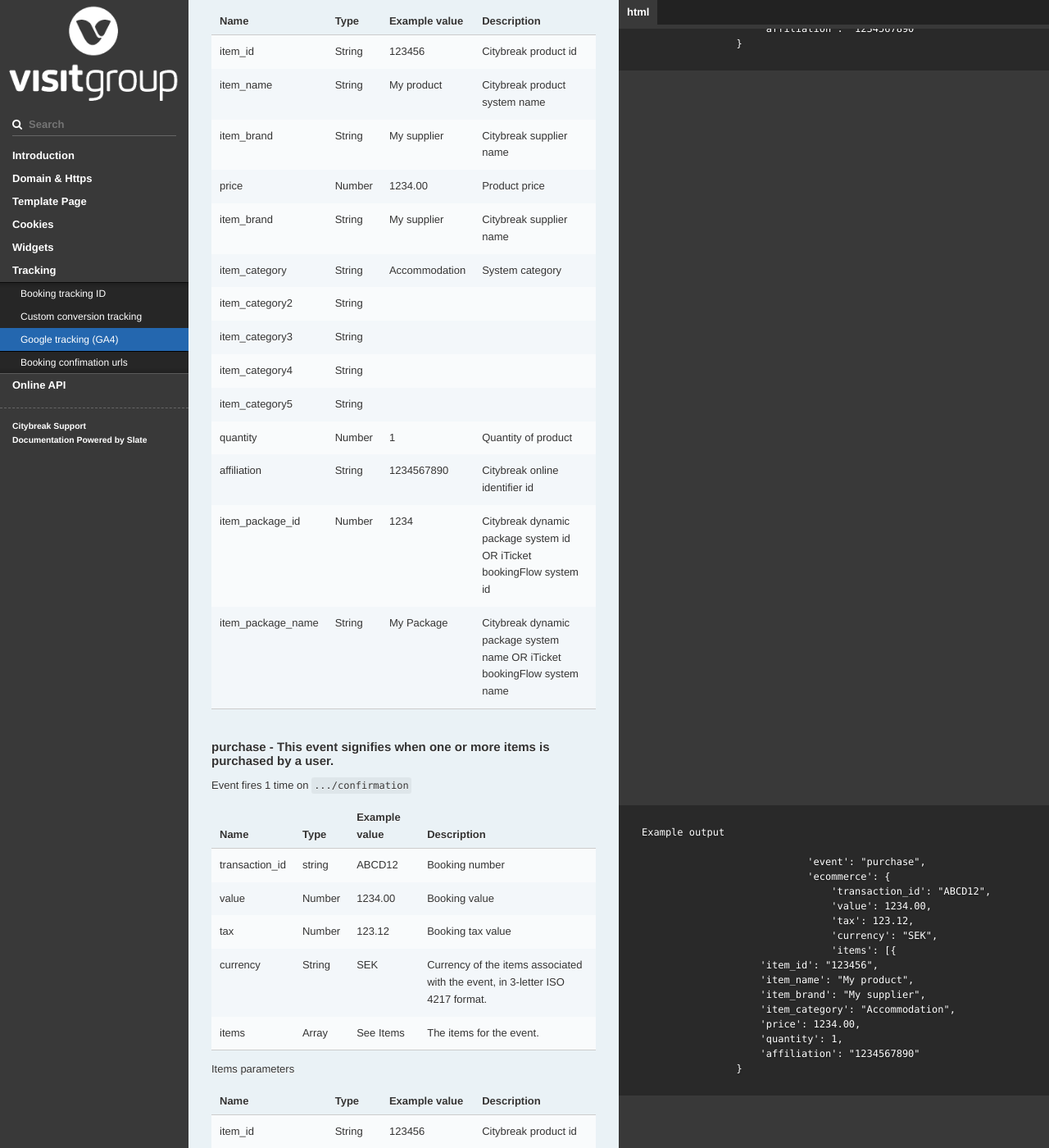
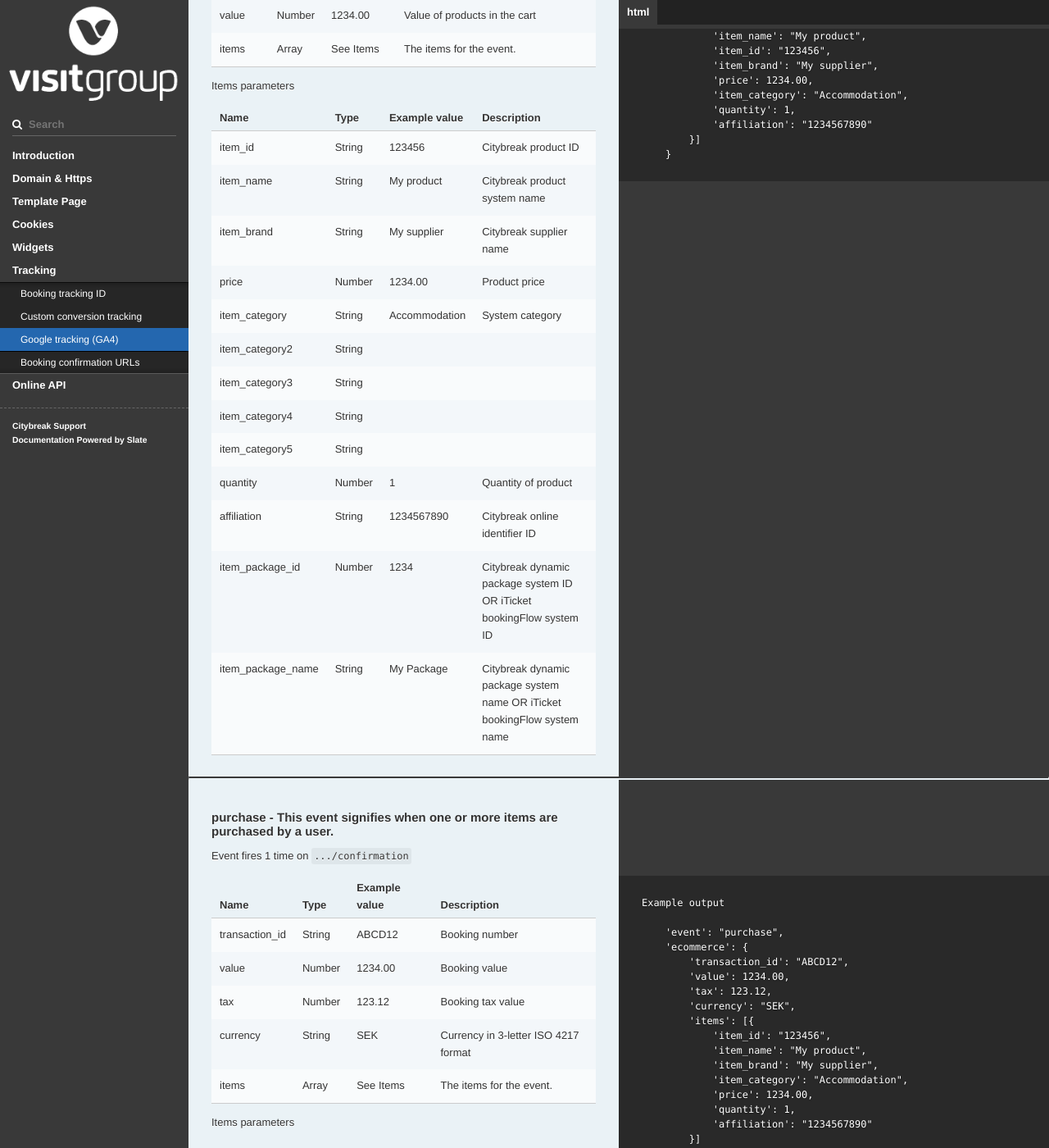
Before and after one commit to visit/citybreak-online-doc, a Jekyll site: the page built from index.md, in a window 1280 px wide and 1400 px high, scrolled down 21921 px. Shown: the whole window at 82% size. Built offline with Jekyll 4.4.1, drawn with Linux system fonts in a browser that asks for light colours; our own code applies the rules of GitHub Pages for plain Markdown files; some of the changed text lies outside the part shown.

Commit message:
Update tracking.md

````diff
--- a/_includes/tracking.md
+++ b/_includes/tracking.md
@@ -156,157 +161,167 @@ Event fires on ``.../paymentdetails``
 ```
 Example output
 
-			'event':"begin_checkout",
-                        'ecommerce': {
-                            'currency': "SEK",
-			    'value': 1234.00,
-                            'items': [{
-                    'item_name': "My product",
-                    'item_id': "123456",
-		    'item_brand': "My supplier",
-                    'price': 1234.00,
-                    'item_category': "Accommodation",
-                    'quantity': 1,
-                    'affiliation': "1234567890"
-                }
+    'event': "begin_checkout",
+    'ecommerce': {
+        'currency': "SEK",
+        'value': 1234.00,
+        'items': [{
+            'item_name': "My product",
+            'item_id': "123456",
+            'item_brand': "My supplier",
+            'price': 1234.00,
+            'item_category': "Accommodation",
+            'quantity': 1,
+            'affiliation': "1234567890"
+        }]
+    }
 ```
 
-| Name    	  | Type   | Example value | Description                                                                   |
-|-----------------|--------|---------------|-------------------------------------------------------------------------------|
-| currency 	  | String | SEK           | Currency of the items associated with the event, in 3-letter ISO 4217 format. |
-| value 	  | Number | 1234.00       | Value of products in the cart 						   |
-| items           | Array  | See Items 	   | The items for the event.                                                      |
+| Name       | Type   | Example value | Description                                                                   |
+|------------|--------|---------------|-------------------------------------------------------------------------------|
+| currency   | String | SEK           | Currency of the items associated with the event, in 3-letter ISO 4217 format. |
+| value      | Number | 1234.00       | Value of products in the cart                                                 |
+| items      | Array  | See Items     | The items for the event.                                                      |
 
 Items parameters
 
-| Name    	  | Type   | Example value | Description                                                                   |
-|-----------------|--------|---------------|-------------------------------------------------------------------------------|
-| item_id  	  | String | 123456        | Citybreak product id 							   |
-| item_name       | String | My product    | Citybreak product system name                                                 |
-| item_brand      | String | My supplier   | Citybreak supplier name							   |
-| price    	  | Number | 1234.00 	   | Product price                                                                 |
-| item_brand      | String | My supplier   | Citybreak supplier name							   |
-| item_category   | String | Accommodation | System category      						   |
-| item_category2  | String |  		   | 	 									   |
-| item_category3  | String |               | 	 									   |
-| item_category4  | String |  		   | 	 									   |
-| item_category5  | String |    	   | 	 									   |
-| quantity        | Number | 1 		   | Quantity of product                            				   |
-| affiliation     | String | 1234567890    | Citybreak online identifier id     					   |
-| item_package_id | Number | 1234	   | Citybreak dynamic package system id OR iTicket bookingFlow system id	   |
-| item_package_name | String | My Package  | Citybreak dynamic package system name OR iTicket bookingFlow system name	   |
+| Name              | Type   | Example value | Description                                                                   |
+|-------------------|--------|---------------|-------------------------------------------------------------------------------|
+| item_id           | String | 123456        | Citybreak product ID                                                          |
+| item_name         | String | My product    | Citybreak product system name                                                 |
+| item_brand        | String | My supplier   | Citybreak supplier name                                                       |
+| price             | Number | 1234.00       | Product price                                                                 |
+| item_category     | String | Accommodation| System category                                                               |
+| item_category2    | String |               |                                                                               |
+| item_category3    | String |               |                                                                               |
+| item_category4    | String |               |                                                                               |
+| item_category5    | String |               |                                                                               |
+| quantity          | Number | 1             | Quantity of product                                                           |
+| affiliation       | String | 1234567890    | Citybreak online identifier ID                                                |
+| item_package_id   | Number | 1234          | Citybreak dynamic package system ID OR iTicket bookingFlow system ID         |
+| item_package_name | String | My Package    | Citybreak dynamic package system name OR iTicket bookingFlow system name     |
 
-### <a id="purchase"></a> purchase - This event signifies when one or more items is purchased by a user.
+---
+
+### <a id="purchase"></a> purchase - This event signifies when one or more items are purchased by a user.
 Event fires 1 time on ``.../confirmation``
 
 ```
 Example output
 
-			    'event': "purchase",
-                            'ecommerce': {
-                                'transaction_id': "ABCD12",
-                                'value': 1234.00,
-                                'tax': 123.12,
-                                'currency': "SEK",
-                                'items': [{
-                    'item_id': "123456",
-                    'item_name': "My product",
-		    'item_brand': "My supplier",
-                    'item_category': "Accommodation",
-                    'price': 1234.00,
-                    'quantity': 1,
-                    'affiliation': "1234567890"
-                }
+    'event': "purchase",
+    'ecommerce': {
+        'transaction_id': "ABCD12",
+        'value': 1234.00,
+        'tax': 123.12,
+        'currency': "SEK",
+        'items': [{
+            'item_id': "123456",
+            'item_name': "My product",
+            'item_brand': "My supplier",
+            'item_category': "Accommodation",
+            'price': 1234.00,
+            'quantity': 1,
+            'affiliation': "1234567890"
+        }]
+    }
 ```
 
-| Name    	  | Type   | Example value | Description                                                                   |
-|-----------------|--------|---------------|-------------------------------------------------------------------------------|
-| transaction_id  | string | ABCD12  	   | Booking number 								   |
-| value    	  | Number | 1234.00	   | Booking value                                                   		   |
-| tax             | Number | 123.12	   | Booking tax value                                                   	   |
-| currency        | String | SEK           | Currency of the items associated with the event, in 3-letter ISO 4217 format. |
-| items    	  | Array  | See Items     | The items for the event.                                        		   |
+| Name            | Type   | Example value | Description                                                                   |
+|------------------|--------|---------------|-------------------------------------------------------------------------------|
+| transaction_id   | String | ABCD12        | Booking number                                                                |
+| value            | Number | 1234.00       | Booking value                                                                 |
+| tax              | Number | 123.12        | Booking tax value                                                             |
+| currency         | String | SEK           | Currency in 3-letter ISO 4217 format                                          |
+| items            | Array  | See Items     | The items for the event.                                                      |
 
 Items parameters
 
-| Name            | Type   | Example value | Description                                                                   |
-|-----------------|--------|---------------|-------------------------------------------------------------------------------|
-| item_id  	  | String | 123456        | Citybreak product id 						           |
-| item_name       | String | My product    | Citybreak product system name                                                 |
-| item_brand      | String | My supplier   | Citybreak supplier name							   |
-| price           | Number | 1234.00       | Product price                                                                 |
-| item_category   | String | Accommodation | System category                                 		   	   |
-| item_category2  | String |  		   | 	 									   |
-| item_category3  | String |  		   | 										   |
-| item_category4  | String |  		   | 										   |
-| item_category5  | String |  		   | 										   |
-| quantity        | Number | 1 		   | Quantity of product                                           		   |
-| affiliation     | String | 1234567890    | Citybreak online identifier id                                         	   |
-| item_package_id | Number | 1234	   | Citybreak dynamic package system id OR iTicket bookingFlow system id	   |
-| item_package_name | String | My Package  | Citybreak dynamic package system name OR iTicket bookingFlow system name 	   |
+| Name              | Type   | Example value | Description                                                                   |
+|-------------------|--------|---------------|-------------------------------------------------------------------------------|
+| item_id           | String | 123456        | Citybreak product ID                                                          |
+| item_name         | String | My product    | Citybreak product system name                                                 |
+| item_brand        | String | My supplier   | Citybreak supplier name                                                       |
+| price             | Number | 1234.00       | Product price                                                                 |
+| item_category     | String | Accommodation| System category                                                               |
+| item_category2    | String |               |                                                                               |
+| item_category3    | String |               |                                                                               |
+| item_category4    | String |               |                                                                               |
+| item_category5    | String |               |                                                                               |
+| quantity          | Number | 1             | Quantity of product                                                           |
+| affiliation       | String | 1234567890    | Citybreak online identifier ID                                                |
+| item_package_id   | Number | 1234          | Citybreak dynamic package system ID OR iTicket bookingFlow system ID         |
+| item_package_name | String | My Package    | Citybreak dynamic package system name OR iTicket bookingFlow system name     |
 
-### <a id="remove_from_cart"></a> remove_from_cart - This event signifies when items are removed from /basket by a user.
-Event fires 1 time per user remove action on /basket
+---
+
+### <a id="remove_from_cart"></a> remove_from_cart - This event signifies when items are removed from `/basket` by a user.
+Event fires 1 time per user action on `/basket`
 
 ```
 Example output
 
-			    'event': "remove_from_cart",
-                            'ecommerce': {
-				'currency': "SEK",
-				'value': 1234.00,
-                                'items': [{
-                    'item_id': "123456",
-                    'item_name': "My product",
-		    'item_brand': "My supplier",
-                    'item_category': "Accommodation",
-                    'price': 1234.00,
-                    'quantity': 1,
-                    'affiliation': "1234567890"
-                }
+    'event': "remove_from_cart",
+    'ecommerce': {
+        'currency': "SEK",
+        'value': 1234.00,
+        'items': [{
+            'item_id': "123456",
+            'item_name': "My product",
+            'item_brand': "My supplier",
+            'item_category': "Accommodation",
+            'price': 1234.00,
+            'quantity': 1,
+            'affiliation': "1234567890"
+        }]
+    }
 ```
 
-| Name    	  | Type   | Example value | Description                                                                   |
-|-----------------|--------|---------------|-------------------------------------------------------------------------------|
-| currency        | String | SEK           | Currency of the items associated with the event, in 3-letter ISO 4217 format. |
-| value    	  | Number | 1234.00	   | Booking value                                                   		   |
-| items    	  | Array  | See Items     | The items for the event.                                        		   |
+| Name       | Type   | Example value | Description                                                                   |
+|------------|--------|---------------|-------------------------------------------------------------------------------|
+| currency   | String | SEK           | Currency in 3-letter ISO 4217 format                                          |
+| value      | Number | 1234.00       | Booking value                                                                 |
+| items      | Array  | See Items     | The items for the event.                                                      |
 
 Items parameters
 
-| Name            | Type   | Example value | Description                                                                   |
-|-----------------|--------|---------------|-------------------------------------------------------------------------------|
-| item_id  	  | String | 123456        | Citybreak product id 						           |
-| item_name       | String | My product    | Citybreak product system name                                                 |
-| item_brand      | String | My supplier   | Citybreak supplier name							   |
-| price           | Number | 1234.00       | Product price                                                                 |
-| item_category   | String | Accommodation | System category                                 		   	 	   |
-| item_category2  | String |  		   | 	 									   |
-| item_category3  | String |  		   | 										   |
-| item_category4  | String |  		   | 										   |
-| item_category5  | String |  		   | 										   |
-| quantity        | Number | 1 		   | Quantity of product                                           		   |
-| affiliation     | String | 1234567890    | Citybreak online identifier id                                         	   |
-| item_package_id | Number | 1234	   | Citybreak dynamic package system id OR iTicket bookingFlow system id 	   |
-| item_package_name | String | My Package  | Citybreak dynamic package system name OR iTicket bookingFlow system name 	   |
+| Name              | Type   | Example value | Description                                                                   |
+|-------------------|--------|---------------|-------------------------------------------------------------------------------|
+| item_id           | String | 123456        | Citybreak product ID                                                          |
+| item_name         | String | My product    | Citybreak product system name                                                 |
+| item_brand        | String | My supplier   | Citybreak supplier name                                                       |
+| price             | Number | 1234.00       | Product price                                                                 |
+| item_category     | String | Accommodation| System category                                                               |
+| item_category2    | String |               |                                                                               |
+| item_category3    | String |               |                                                                               |
+| item_category4    | String |               |                                                                               |
+| item_category5    | String |               |                                                                               |
+| quantity          | Number | 1             | Quantity of product                                                           |
+| affiliation       | String | 1234567890    | Citybreak online identifier ID                                                |
+| item_package_id   | Number | 1234          | Citybreak dynamic package system ID OR iTicket bookingFlow system ID         |
+| item_package_name | String | My Package    | Citybreak dynamic package system name OR iTicket bookingFlow system name     |
 
-## Booking confimation urls
+---
 
-``//[online-host]/[culture]/confirmation...``
+## Booking confirmation URLs
 
-Language | url
---------- | ---------
-sv | /Bekraftelse
-da | /Bekraftelse
-de | /Bestaetigung
-es | /confirmacion
-fi | /vahvistus
-fr | /confirmation
-it | /conferma
-nl | /bevestiging
-no | /bekreftelse
-pt | /confirmacao
-en | /confirmation
+```
+//[online-host]/[culture]/confirmation...
+```
+
+Language | URL
+--------- | -------------
+sv        | /Bekraftelse
+da        | /Bekraftelse
+de        | /Bestaetigung
+es        | /confirmacion
+fi        | /vahvistus
+fr        | /confirmation
+it        | /conferma
+nl        | /bevestiging
+no        | /bekreftelse
+pt        | /confirmacao
+en        | /confirmation
 Not in list | /confirmation
 
 _Note: After /confirmation we add unique parameters to define the booking_
````
Also changed, not shown: other parts of _includes/tracking.md (+38 -33 lines).
